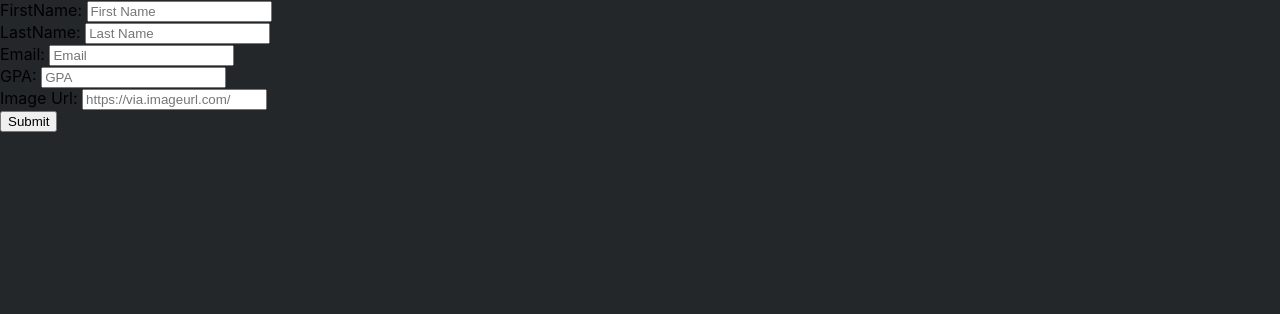
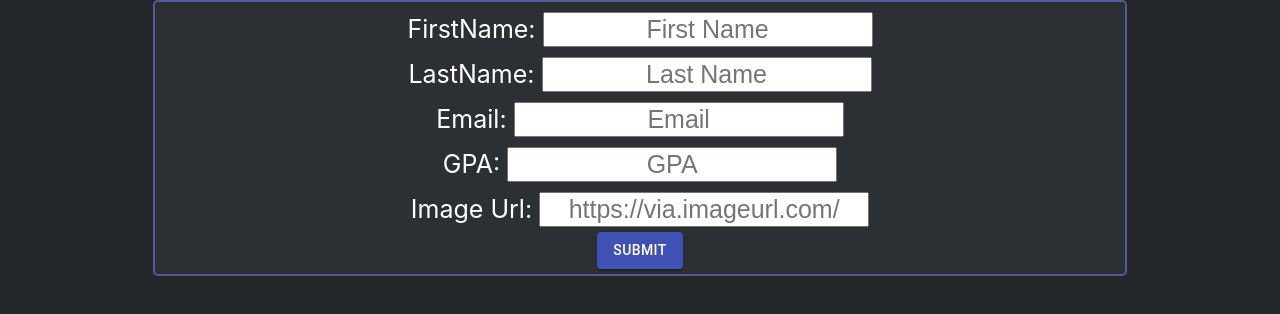
Before and after one commit to TDLorenz/CRUD-ClientSide, a React (Create React App) app: page /students/add in a window 1280 px wide. Shown: the top 314 px of the page. Built offline with nearby package versions, Linux system fonts and the light colour scheme.

Commit message:
added more css

```diff
--- a/src/components/containers/AddCampusContainer.js
+++ b/src/components/containers/AddCampusContainer.js
@@ -2,6 +2,7 @@ import React, { Component } from "react";
 import { connect } from "react-redux";
 import PropTypes from "prop-types";
 import { addCampusThunk } from "../../store/thunks";
+import Button from '@material-ui/core/Button';
 
 
 class AddCampusContainer extends Component {
@@ -30,21 +31,21 @@ class AddCampusContainer extends Component {
 
     render(){
         return(
-        <div>
+        <div className="item">
             <form onSubmit={this.handleSubmit}>
-                <label htmlFor="name">Name: </label>
-                  <input type="text" name="name" placeholder="Campus Name" required />
+                <label className="studentLabel" htmlFor="name">Name: </label>
+                  <input className="studentInput" type="text" name="name" placeholder="Campus Name" required />
                 <br/>
-                <label htmlFor="address">Address: </label>
-                  <input type="text" name="address" placeholder="Campus Address" required />
+                <label className="studentLabel" htmlFor="address">Address: </label>
+                  <input className="studentInput" type="text" name="address" placeholder="Campus Address" required />
                 <br/>
-                <label htmlFor="description">Description: </label>
-                  <input type="text" name="description" placeholder="Campus Description" />
+                <label className="studentLabel" htmlFor="description">Description: </label>
+                  <input className="studentInput" type="text" name="description" placeholder="Campus Description" />
                 <br/>
-                <label htmlFor="imageUrl">Image Url: </label>
-                  <input type="text" name="imageUrl" placeholder="https://via.imageurl.com/" />
+                <label className="studentLabel" htmlFor="imageUrl">Image Url: </label>
+                  <input className="studentInput" type="text" name="imageUrl" placeholder="https://via.imageurl.com/" />
                 <br/>
-                  <button type="submit">Submit</button>
+                  <Button type="submit" variant="contained" color="primary">Submit</Button>
               </form>
         </div>
         );
--- a/src/components/containers/AddStudentContainer.js
+++ b/src/components/containers/AddStudentContainer.js
@@ -2,6 +2,7 @@ import React, { Component } from "react";
 import { connect } from "react-redux";
 import PropTypes from "prop-types";
 import { addStudentThunk } from "../../store/thunks";
+import Button from '@material-ui/core/Button';
 
 
 class AddStudentContainer extends Component {
@@ -32,24 +33,25 @@ class AddStudentContainer extends Component {
 
     render(){
         return(
-        <div>
+        <div className="item">
             <form onSubmit={this.handleSubmit}>
-                <label htmlFor="firstname">FirstName: </label>
-                  <input type="text" name="firstname" placeholder="First Name" required />
+                <label className="studentLabel" htmlFor="firstname">FirstName: </label>
+                  <input className="studentInput" type="text" name="firstname" placeholder="First Name" required />
                 <br/>
-                <label htmlFor="lastname">LastName: </label>
-                  <input type="text" name="lastname" placeholder="Last Name" required />
+                <label className="studentLabel" htmlFor="lastname">LastName: </label>
+                  <input className="studentInput" type="text" name="lastname" placeholder="Last Name" required />
                 <br/>
-                <label htmlFor="email">Email: </label>
-                  <input type="text" name="email" placeholder="Email" />
+                <label className="studentLabel" htmlFor="email">Email: </label>
+                  <input className="studentInput" type="text" name="email" placeholder="Email" />
                 <br/>
-                <label htmlFor="gpa">GPA: </label>
-                  <input type="text" name="gpa" placeholder="GPA" />
+                <label className="studentLabel" htmlFor="gpa">GPA: </label>
+                  <input className="studentInput" type="text" name="gpa" placeholder="GPA" />
                 <br/>
-                <label htmlFor="imageUrl">Image Url: </label>
-                  <input type="text" name="imageUrl" placeholder="https://via.imageurl.com/" />
+                <label className="studentLabel" htmlFor="imageUrl">Image Url: </label>
+                  <input className="studentInput" type="text" name="imageUrl" placeholder="https://via.imageurl.com/" />
                 <br/>
-                  <button type="submit">Submit</button>
+                  {/* <button type="submit">Submit</button> */}
+                  <Button type="submit" variant="contained" color="primary">Submit</Button>
               </form>
         </div>
         );
--- a/src/components/containers/EditCampusContainer.js
+++ b/src/components/containers/EditCampusContainer.js
@@ -3,6 +3,7 @@ import { connect } from "react-redux";
 import PropTypes from "prop-types";
 import { editCampusThunk } from "../../store/thunks";
 import { fetchCampusThunk } from "../../store/thunks";
+import Button from '@material-ui/core/Button';
 
 
 class EditCampusContainer extends Component {
@@ -39,21 +40,21 @@ class EditCampusContainer extends Component {
 
     render(){
         return(
-        <div>
+        <div className="item">
             <form onSubmit={this.handleSubmit}>
-                <label htmlFor="name">Name: </label>
-                  <input type="text" name="name" defaultValue = {this.props.campus.name} placeholder="Campus Name" required />
+                <label className="studentLabel" htmlFor="name">Name: </label>
+                  <input className="studentInput" type="text" name="name" defaultValue = {this.props.campus.name} placeholder="Campus Name" required />
                 <br/>
-                <label htmlFor="address">Address: </label>
-                  <input type="text" name="address" defaultValue = {this.props.campus.address} placeholder="Campus Address" required />
+                <label className="studentLabel" htmlFor="address">Address: </label>
+                  <input className="studentInput" type="text" name="address" defaultValue = {this.props.campus.address} placeholder="Campus Address" required />
                 <br/>
-                <label htmlFor="description">Description: </label>
-                  <input type="text" name="description" defaultValue = {this.props.campus.description} placeholder="Campus Description" />
+                <label className="studentLabel" htmlFor="description">Description: </label>
+                  <input className="studentInput" type="text" name="description" defaultValue = {this.props.campus.description} placeholder="Campus Description" />
                 <br/>
-                <label htmlFor="imageUrl">Image Url: </label>
-                  <input type="text" name="imageUrl" defaultValue = {this.props.campus.imageUrl} placeholder= "https://via.imageurl.com/" />
+                <label className="studentLabel" htmlFor="imageUrl">Image Url: </label>
+                  <input className="studentInput" type="text" name="imageUrl" defaultValue = {this.props.campus.imageUrl} placeholder= "https://via.imageurl.com/" />
                 <br/>
-                  <button type="submit">Submit</button>
+                <Button type="submit" variant="contained" color="primary">Submit</Button>
               </form>
         </div>
         );
--- a/src/components/containers/EditStudentContainer.js
+++ b/src/components/containers/EditStudentContainer.js
@@ -3,7 +3,7 @@ import { connect } from "react-redux";
 import PropTypes from "prop-types";
 import { editStudentThunk } from "../../store/thunks";
 import { fetchStudentThunk } from "../../store/thunks";
-
+import Button from '@material-ui/core/Button';
 
 class EditStudentContainer extends Component {
   componentDidMount() {
@@ -39,24 +39,24 @@ class EditStudentContainer extends Component {
 
     render(){
         return(
-        <div>
+        <div className="item">
             <form onSubmit={this.handleSubmit}>
-                <label htmlFor="firstname">FirstName: </label>
-                  <input type="text" name="firstname" defaultValue = {this.props.student.firstname} placeholder="First Name" required />
+                <label className="studentLabel" htmlFor="firstname">FirstName: </label>
+                  <input className="studentInput" type="text" name="firstname" defaultValue = {this.props.student.firstname} placeholder="First Name" required />
                 <br/>
-                <label htmlFor="lastname">LastName: </label>
-                  <input type="text" name="lastname" defaultValue = {this.props.student.lastname} placeholder="Last Name" required />
+                <label className="studentLabel" htmlFor="lastname">LastName: </label>
+                  <input className="studentInput" type="text" name="lastname" defaultValue = {this.props.student.lastname} placeholder="Last Name" required />
                 <br/>
-                <label htmlFor="email">Email: </label>
-                  <input type="text" name="email" defaultValue = {this.props.student.email} placeholder="Email" />
+                <label className="studentLabel" htmlFor="email">Email: </label>
+                  <input className="studentInput" type="text" name="email" defaultValue = {this.props.student.email} placeholder="Email" />
                 <br/>
-                <label htmlFor="gpa">GPA: </label>
-                  <input type="text" name="gpa" defaultValue = {this.props.student.gpa} placeholder="GPA" />
+                <label className="studentLabel" htmlFor="gpa">GPA: </label>
+                  <input className="studentInput" type="text" name="gpa" defaultValue = {this.props.student.gpa} placeholder="GPA" />
                 <br/>
-                <label htmlFor="imageUrl">Image Url: </label>
-                  <input type="text" name="imageUrl" defaultValue = {this.props.student.imageUrl} placeholder="https://via.imageurl.com/" />
+                <label className="studentLabel" htmlFor="imageUrl">Image Url: </label>
+                  <input className="studentInput" type="text" name="imageUrl" defaultValue = {this.props.student.imageUrl} placeholder="https://via.imageurl.com/" />
                 <br/>
-                  <button type="submit">Submit</button>
+                <Button type="submit" variant="contained" color="primary">Submit</Button>
               </form>
         </div>
         );
--- a/src/components/views/AllStudentsView.js
+++ b/src/components/views/AllStudentsView.js
@@ -67,6 +67,7 @@ const AllStudentsView = (props) => {
 
       <div className={classes.greeting}><h1>All Students View</h1></div>
     </div>
+
     <div className="AddButton">
       <Link to={'/students/add'} >
             <Button variant="contained" color="primary" size="lg">
@@ -74,13 +75,14 @@ const AllStudentsView = (props) => {
             </Button>
           </Link>
       </div>
+      <div className="studentCols">
       {props.allStudents.map((student) => (
-        <div key={student.id}>
+        <div className="item" key={student.id}>
           <Link to={`/student/${student.id}`}>
             <h1>{student.firstname} {student.lastname}</h1>
           </Link>
-          <img src={student.imageUrl} width="500px" alt={student.firstname} />
-          <p>{student.gpa}</p>
+          <img src={student.imageUrl} width="450px" alt={student.firstname} />
+          <p>GPA: {student.gpa}</p>
 
           <Link className="editLink" to={`/students/edit/${student.id}`}>
           <Button variant="contained" color="primary">Edit</Button>
@@ -89,6 +91,7 @@ const AllStudentsView = (props) => {
           <Button variant="contained" color="primary" onClick={() => props.handleDelete(student.id)}>Delete</Button>
         </div>
       ))}
+      </div>
     </div>
   );
 };
--- a/src/components/views/CampusView.js
+++ b/src/components/views/CampusView.js
@@ -73,11 +73,12 @@ const CampusView = (props) => {
       <div className={classes.greeting}><h1>Campus View</h1></div>
     </div>
 
-
+    <div className="item">
       <h1>{campus.name}</h1>
       <p>{campus.description}</p>
       <p>{campus.address}</p>
       <ul>
+        <h2>Students: </h2>
       {campus.students.map( student => {
         let name = student.firstname + " " + student.lastname;
         return (
@@ -85,7 +86,8 @@ const CampusView = (props) => {
         );
       })}
       </ul>
-      <button onClick={() => props.handleDelete(props.campus.id)}>Delete</button>
+      <Button variant="contained" color="primary" onClick={() => props.handleDelete(campus.id)}>Delete</Button>
+    </div>
     </div>
   );
 
--- a/src/components/views/StudentView.js
+++ b/src/components/views/StudentView.js
@@ -69,11 +69,12 @@ const StudentView = (props) => {
       </AppBar>
       <div className={classes.greeting}><h1>Student View</h1></div>
     </div>
-
-        <h1>{student.firstname} {student.lastname}</h1>
-        <img src={student.imageUrl} width="150px" alt={student.firstname} />
-        <p>{student.gpa}</p>
-        <p>{student.email}</p>
+        <div className="item">
+          <h1>{student.firstname} {student.lastname}</h1>
+          <img src={student.imageUrl} width="600px" alt={student.firstname} />
+          <p>GPA: {student.gpa}</p>
+          <p>{student.email}</p>
+        </div>
       </div>
     );
 
--- a/src/index.css
+++ b/src/index.css
@@ -16,7 +16,17 @@ code {
 .cols {
   columns: 2 auto;
   text-align: center;
+  -webkit-column-break-inside: avoid;
+          page-break-inside: avoid;
+               break-inside: avoid;
 }
+
+.studentCols {
+  columns: 3 auto;
+  text-align: center;
+
+}
+
 .item{
 
   margin-bottom: 10px;
@@ -29,6 +39,16 @@ code {
 
   border: 2px solid #4E5D94;
   border-radius: 5px;
+
+  -webkit-column-break-inside: avoid;
+  page-break-inside: avoid;
+  break-inside: avoid;
+
+  color: white;
+  font-size:25px;
+
+  /* list-style-type: none; */
+
 }
 
 .Link{
@@ -56,3 +76,21 @@ code {
   text-align: center;
   font-size: 16px;
 }
+
+.studentLabel {
+  text-align: center;
+  color: white;
+  font-size:25px;
+}
+
+.studentInput {
+  font-size:25px;
+  text-align: center;
+  margin-top: 5px;
+  margin-bottom: 5px;
+}
+
+ul {
+  padding-left: 0;
+  list-style-position: inside;
+}
```
